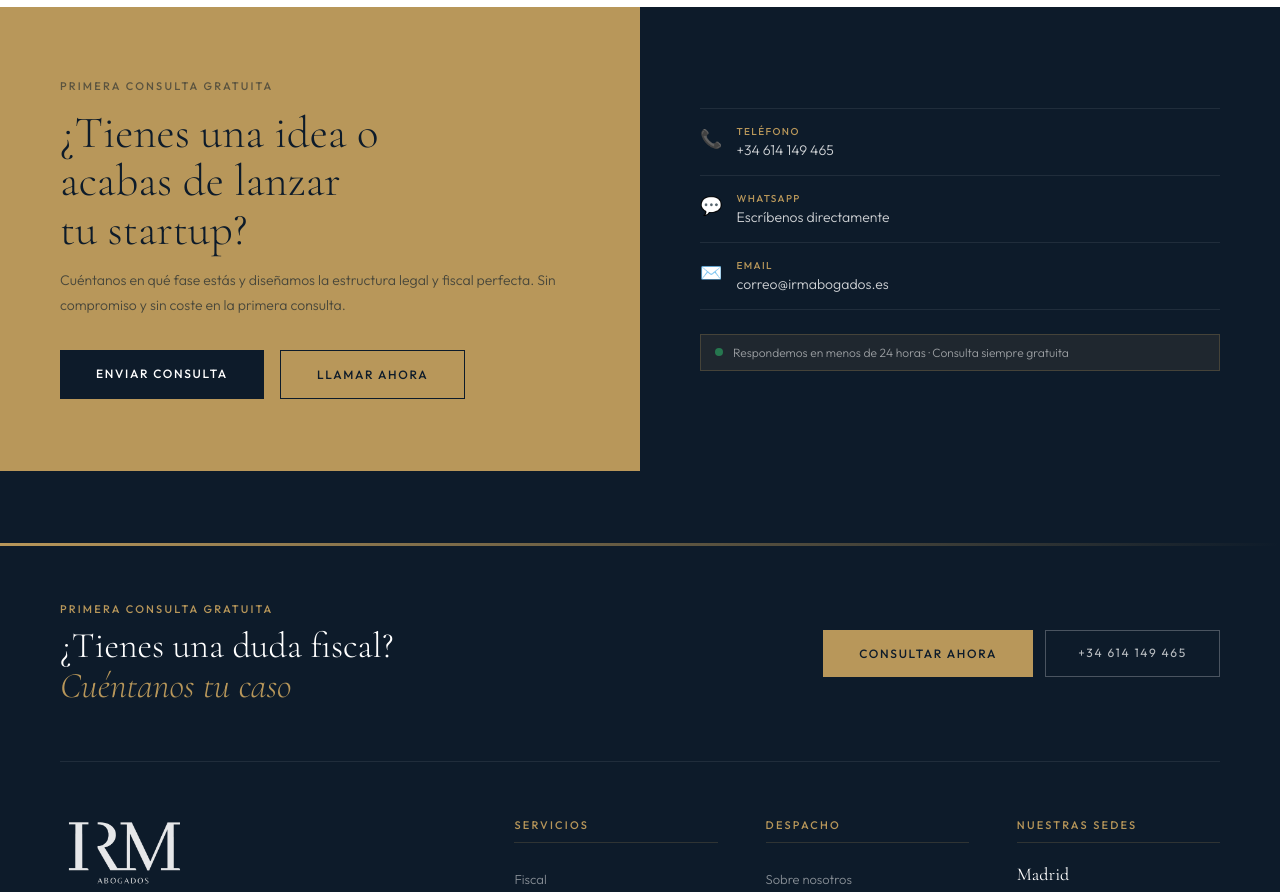
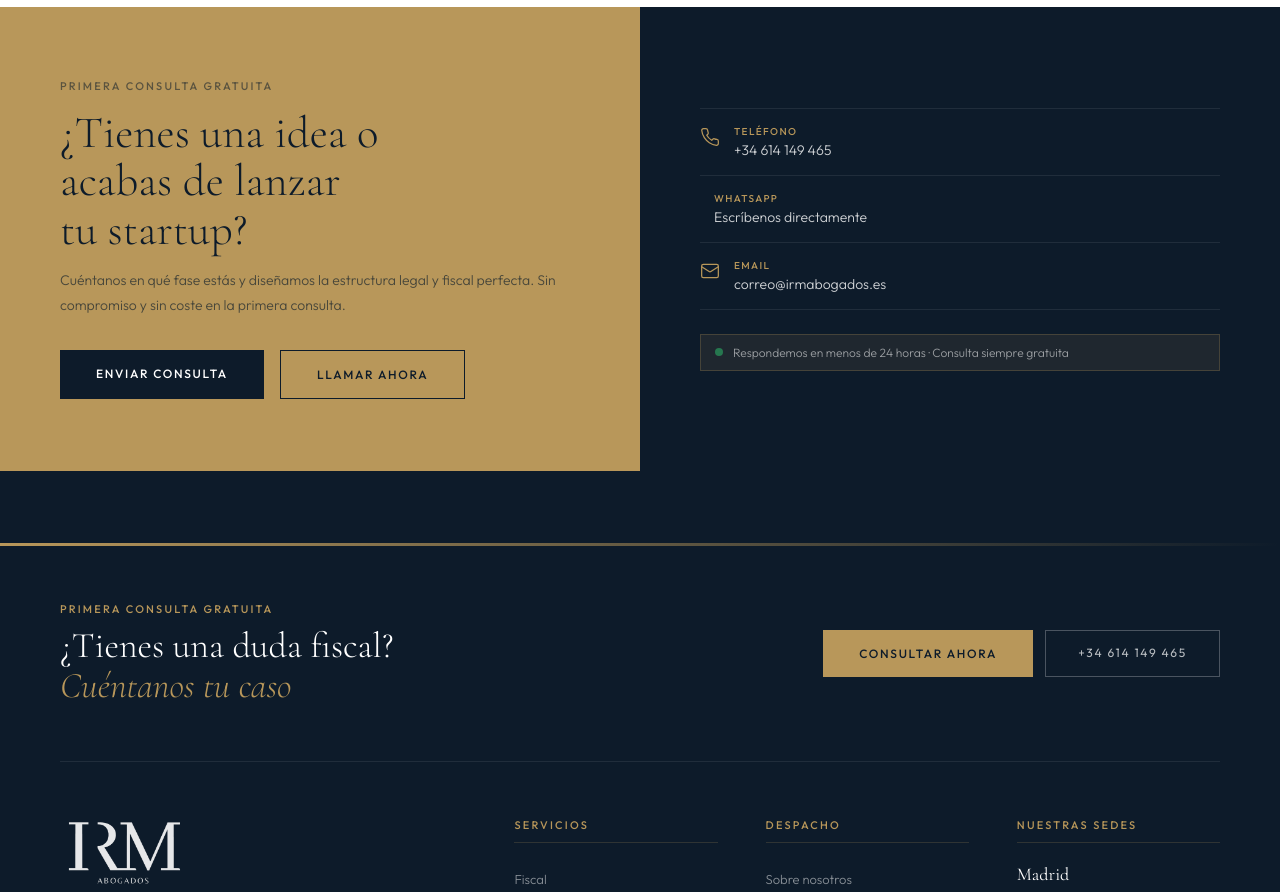
Before and after one commit to Ivanrm01/IRM-Abogados, a Next.js app: page /asesoramiento-start-ups in a window 1280 px wide. Shown: the part 3920-4812 px from the top of the page. Built offline with nearby package versions, Linux system fonts and the light colour scheme.

Commit message:
Update page.jsx

```diff
--- a/app/asesoramiento-start-ups/page.jsx
+++ b/app/asesoramiento-start-ups/page.jsx
@@ -1,5 +1,6 @@
 import Link from 'next/link'
 import styles from './startups.module.css'
+import { Shield, Clock, DollarSign, Users, Phone, Mail, MapPin } from 'lucide-react'
 
 export const metadata = {
   title: 'Asesoramiento Legal y Fiscal para Start-Ups',
@@ -136,7 +137,11 @@ export default function StartupsPage() {
         <div className={styles.ctaRight}>
           {[{icon:'📞',label:'Teléfono',value:'+34 614 149 465',href:'tel:+34614149465'},{icon:'💬',label:'WhatsApp',value:'Escríbenos directamente',href:'https://wa.me/34614149465'},{icon:'✉️',label:'Email',value:'correo@irmabogados.es',href:'mailto:correo@irmabogados.es'}].map(c => (
             <div key={c.label} className={styles.ctaRow}>
-              <div className={styles.ctaIcon}>{c.icon}</div>
+              <div className={styles.ctaIcon}>
+                {c.icon === '📞' && <Phone size={20} strokeWidth={1.5} color="#B8975A" />}
+                {c.icon === '✉️' && <Mail size={20} strokeWidth={1.5} color="#B8975A" />}
+                {c.icon === '📍' && <MapPin size={20} strokeWidth={1.5} color="#B8975A" />}
+              </div>
               <div><div className={styles.ctaLabel}>{c.label}</div><a href={c.href} className={styles.ctaValue}>{c.value}</a></div>
             </div>
           ))}
```
